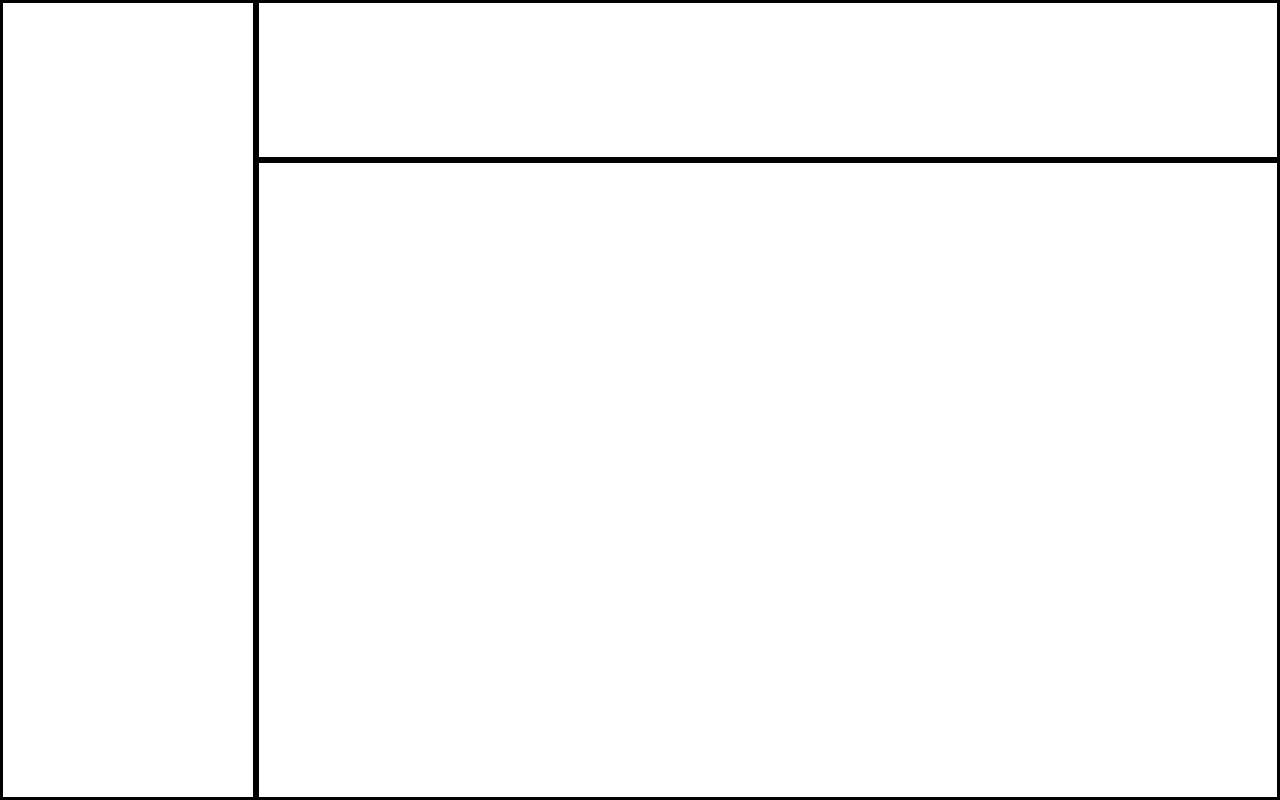
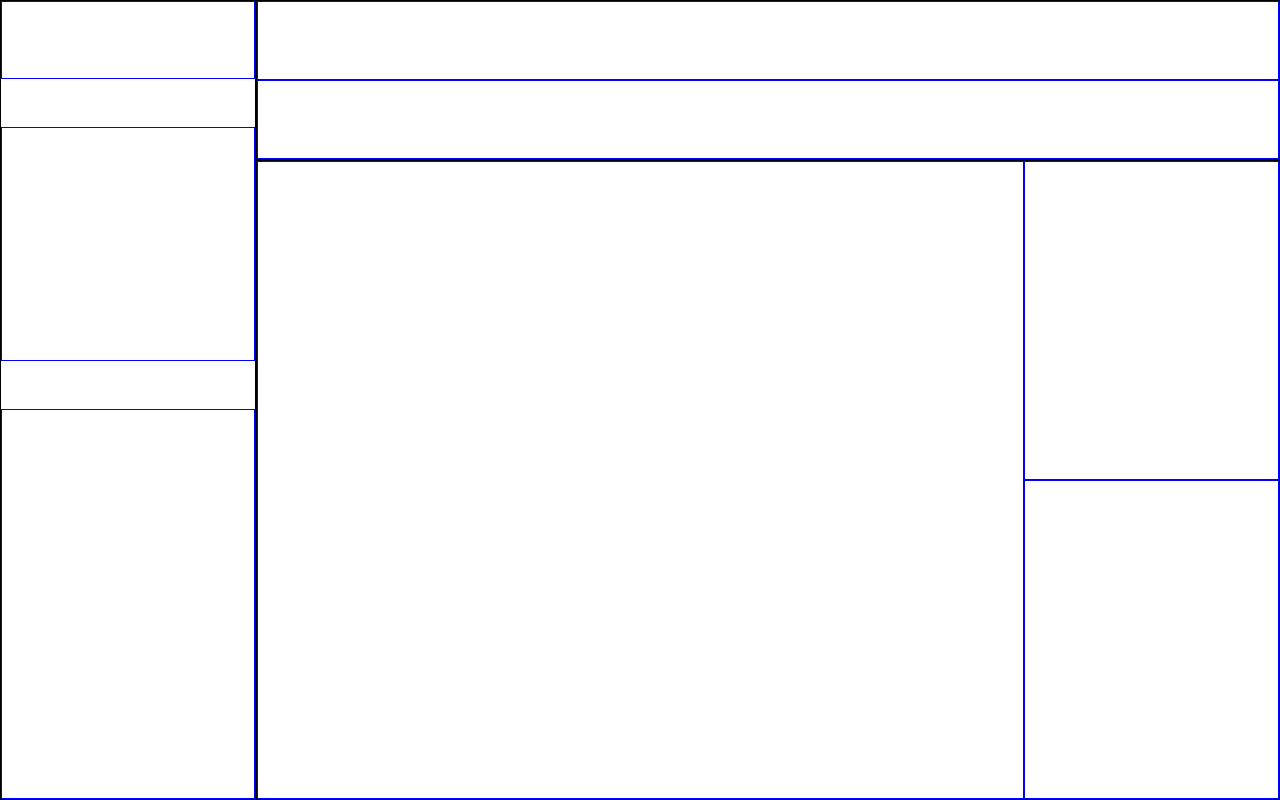
Before and after one commit to SirTortuga333/admin-dashboard, a plain HTML site: page index.html in a window 1280 px wide. Drawn offline with Linux system fonts and the light colour scheme.

Commit message:
Added inside grid layout for main parts

```diff
--- a/index.html
+++ b/index.html
@@ -8,12 +8,19 @@
 </head>
 <body>
     <div class="header">
+        <div class="header-top">
+            <div class="search-bar"></div>
+            <div class="profile"></div>
+        </div>
         <div class="nav-bar">
-
+            <div class="greeting"></div>
+            <div class="buttons"></div>
         </div>
     </div>
     <div class="sidebar">
-
+        <div class="logo"></div>
+        <div class="links"></div>
+        <div class="configs"></div>
     </div>
     <div class="content">
         <div class="projects"></div>
--- a/style.css
+++ b/style.css
@@ -51,16 +51,70 @@ body{
     grid-row: 1 / 2;
 }
 
+.header-top{
+    grid-row: 1 / 2;
+}
+
+.nav-bar{
+    grid-row: 2 / 3;
+
+}
+
 .sidebar{
     grid-column: 1 / 2;
     grid-row: 1 / -1;
+    display: grid;
+    grid-auto-flow: column;
+    grid-template-rows: 1fr 3fr 5fr;
+    gap: 3rem;
+}
+
+.logo{
+    grid-row: 1 / 2;
+}
+.links{
+    grid-row: 2 / 3;
+}
+.configs{
+    grid-row: 3 / 4;
 }
 
 .content{
     grid-column: 2 / -1;
     grid-row: 2 / -1;
+    display: grid;
+    grid-template-columns: 3fr 1fr;
+    grid-template-rows: 1fr 1fr;
 }
 
+.projects{
+    grid-column: 1 / 2;
+    grid-row: 1 / 3;
+}
+.announcements{
+    grid-column: 2 / 3;
+    grid-row: 1 / 2;
+}
+.trending{
+    grid-column: 2 / 3;
+    grid-row: 2 / 3;
+}
+
+
+.header{
+    display: grid;
+    grid-auto-flow: column;
+    grid-template-rows: 1fr 1fr;
+}
+
+
+
+/* Delete after -------------------------------------------------------------------------------------------------------------------------*/
+
 body > div{
-    border: 3px solid black;
+    border: 1px solid black;
 }
+
+body > div > div{
+    border: 1px solid blue
+}
```
